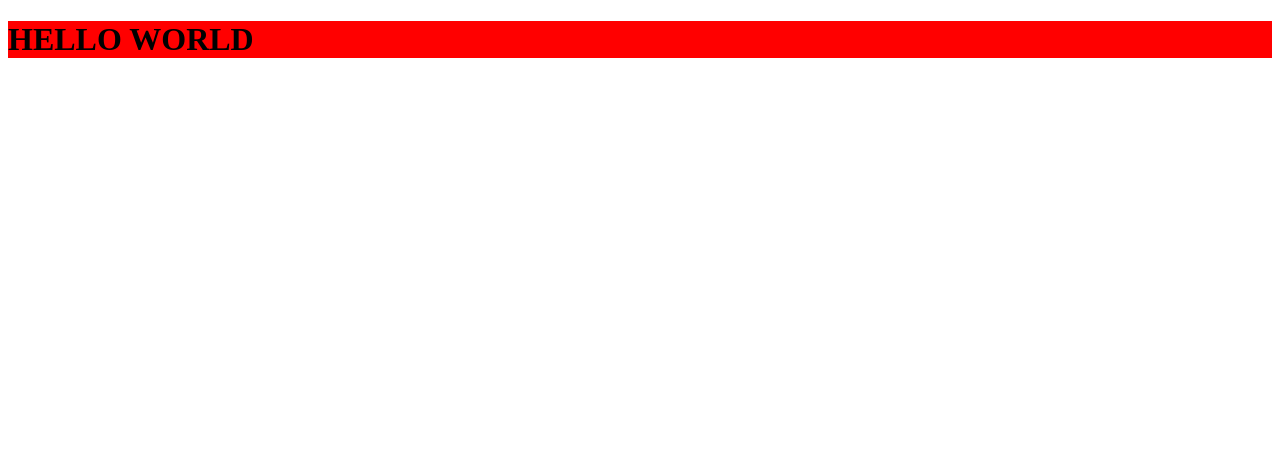
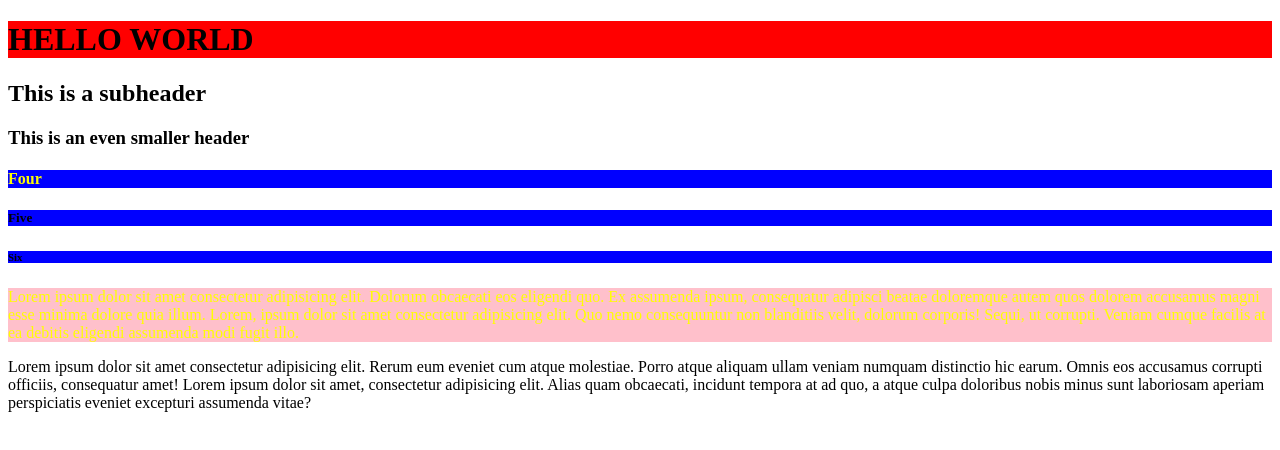
Before and after one commit to kenny-cfg/html-demo, a plain HTML site: page index.html in a window 1280 px wide. Drawn offline with Linux system fonts and the light colour scheme.

Commit message:
Some CSS examples

```diff
--- a/index.css
+++ b/index.css
@@ -1,3 +1,15 @@
-h1 {
+#header1 {
   background-color: red;
 }
+
+#mainParagraph {
+  background-color: pink;
+}
+
+.smallHeader {
+  background-color: blue;
+}
+
+.yellow {
+  color: yellow;
+}
--- a/index.html
+++ b/index.html
@@ -7,7 +7,14 @@
   <link rel="stylesheet" href="./index.css">
 </head>
 <body>
-  <h1>HELLO WORLD</h1>
+  <h1 id="header1">HELLO WORLD</h1>
+  <h2 id="header2">This is a subheader</h2>
+  <h3 id="header3">This is an even smaller header</h3>
+  <h4 class="smallHeader yellow">Four</h4>
+  <h5 class="smallHeader">Five</h5>
+  <h6 class="smallHeader">Six</h6>
+  <p id="mainParagraph" class="yellow">Lorem ipsum dolor sit amet consectetur adipisicing elit. Dolorum obcaecati eos eligendi quo. Ex assumenda ipsum, consequatur adipisci beatae doloremque autem quos dolorem accusamus magni esse minima dolore quia illum. Lorem, ipsum dolor sit amet consectetur adipisicing elit. Quo nemo consequuntur non blanditiis velit, dolorum corporis! Sequi, ut corrupti. Veniam cumque facilis at ea debitis eligendi assumenda modi fugit illo.</p>
+  <p id="secondParagraph">Lorem ipsum dolor sit amet consectetur adipisicing elit. Rerum eum eveniet cum atque molestiae. Porro atque aliquam ullam veniam numquam distinctio hic earum. Omnis eos accusamus corrupti officiis, consequatur amet! Lorem ipsum dolor sit amet, consectetur adipisicing elit. Alias quam obcaecati, incidunt tempora at ad quo, a atque culpa doloribus nobis minus sunt laboriosam aperiam perspiciatis eveniet excepturi assumenda vitae?</p>
   <script src="./index.js"></script>
 </body>
 </html>
```
